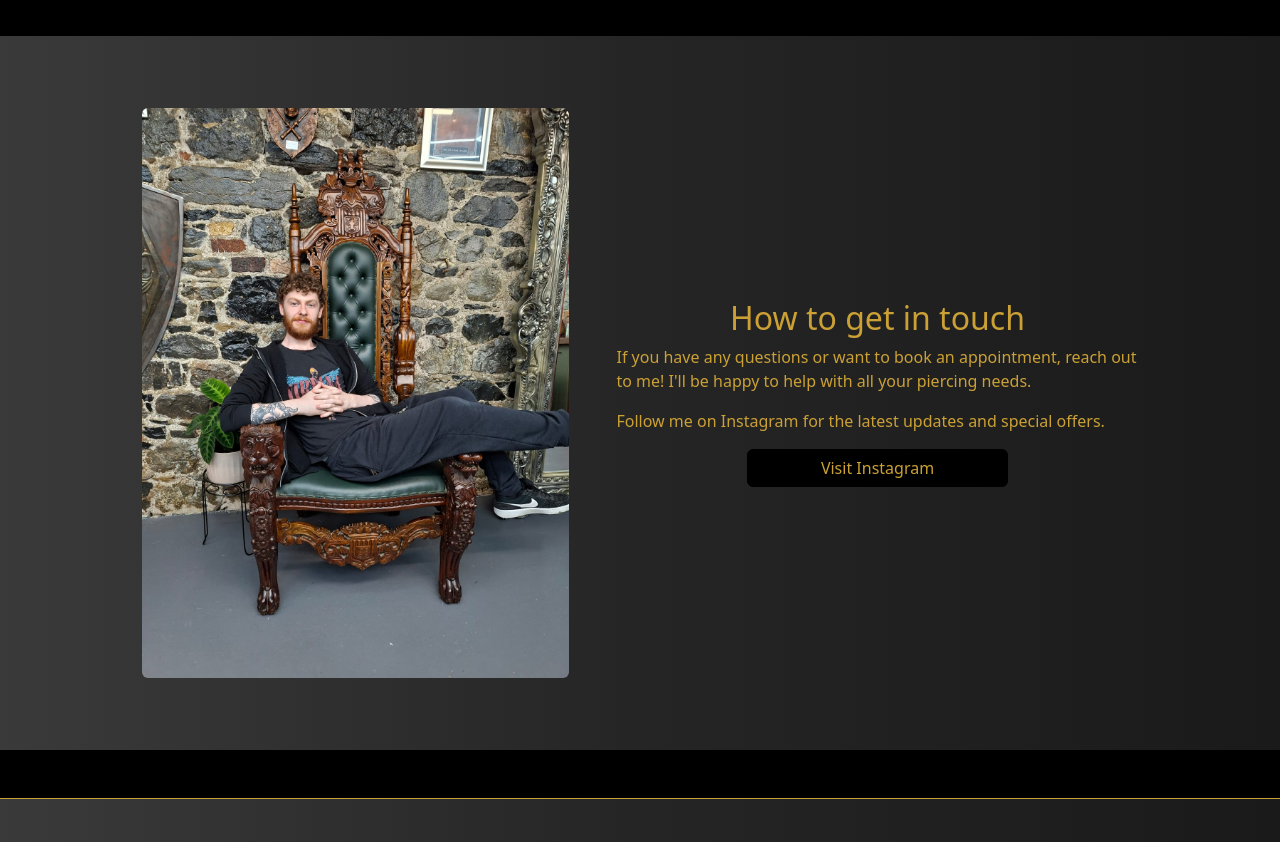
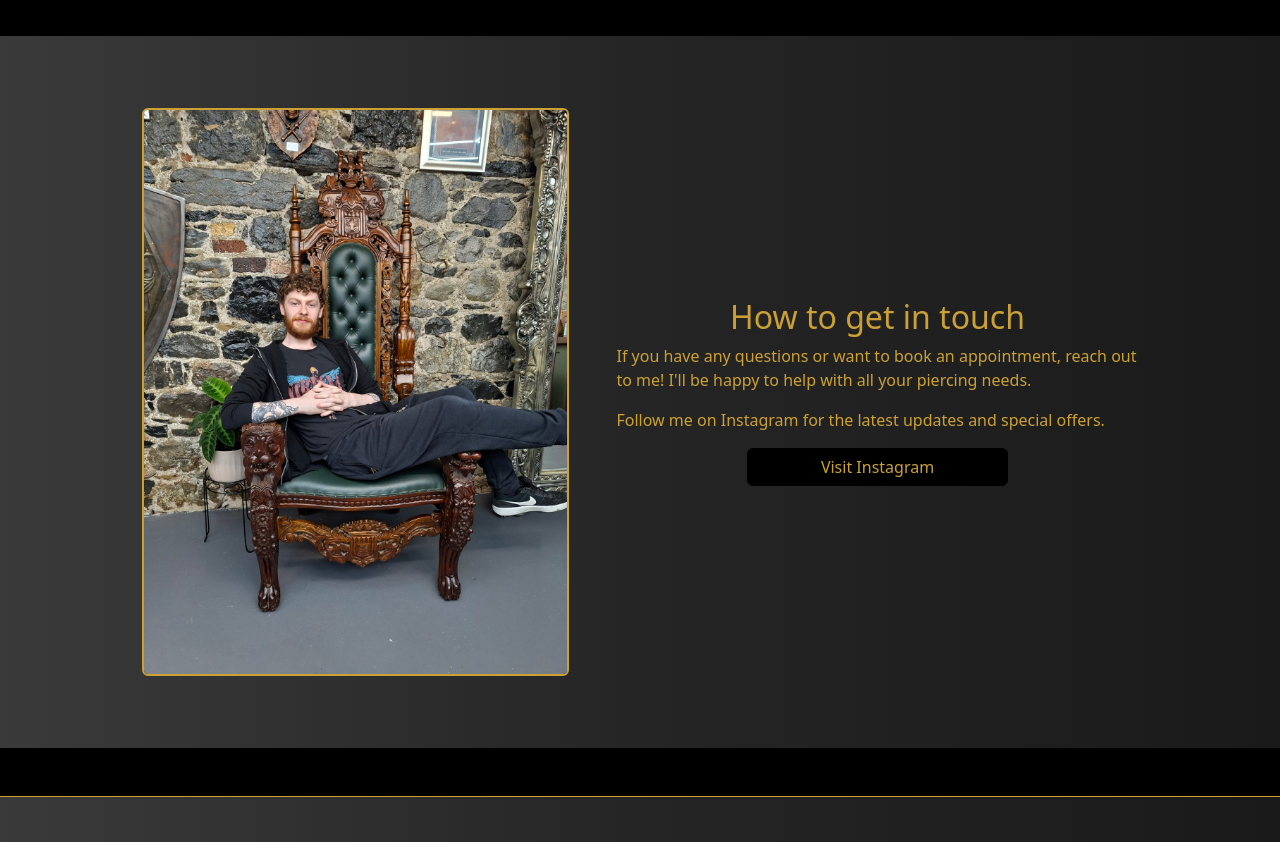
Before and after one commit to aph-96/Oldstone-Tattoo-House, a plain HTML site: page piercing.html in a window 1280 px wide. Shown: the part 1969-2811 px from the top of the page. Drawn offline with nearby package versions, Linux system fonts and the light colour scheme.

Commit message:
styling to image on piercing page
border and color

```diff
--- a/piercing.html
+++ b/piercing.html
@@ -175,7 +175,7 @@
             <img
               src="media/dylan.jpg"
               alt="Store Contact"
-              class="img-fluid rounded"
+              class="img-fluid rounded contact-image"
             />
           </div>
 
--- a/style.css
+++ b/style.css
@@ -402,7 +402,9 @@ footer {
     padding: 1rem;
   }
 }
-
+.contact-image {
+  border: 2px solid#cba135;
+}
 .piercing-card .btn {
   min-width: 180px;
   max-width: 50%;
```
